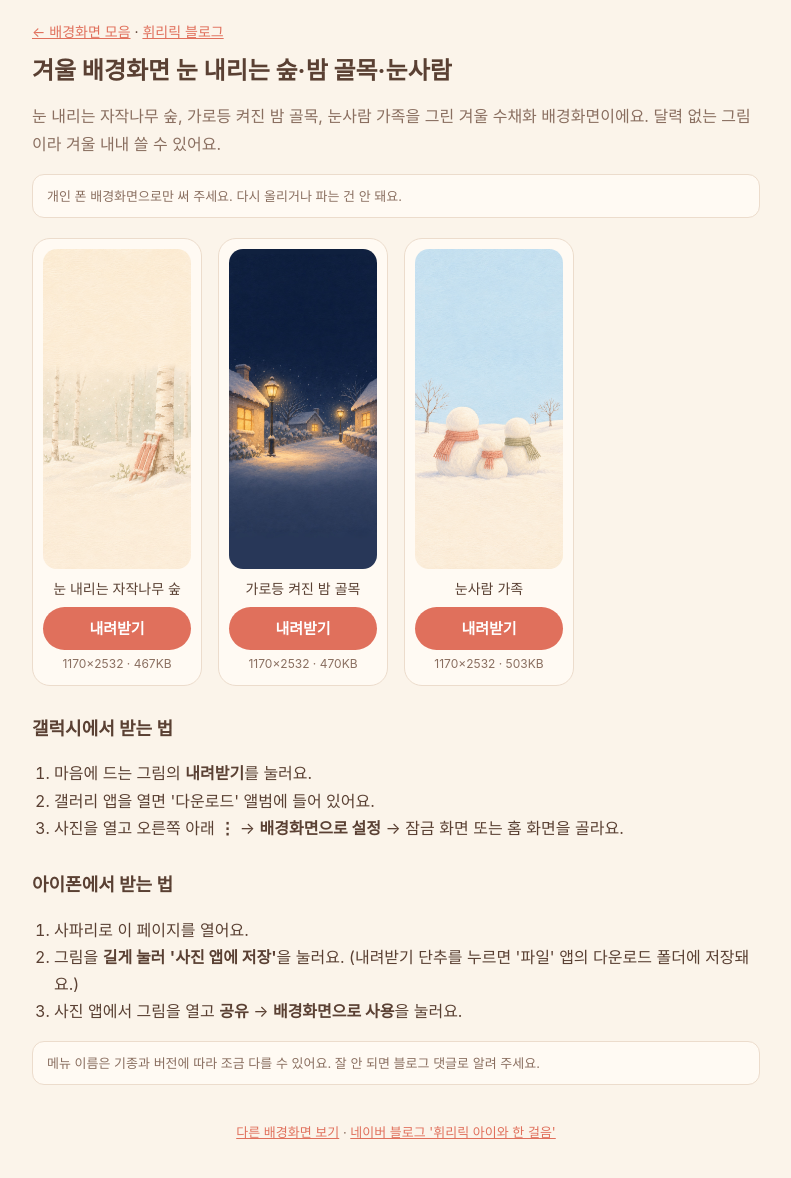
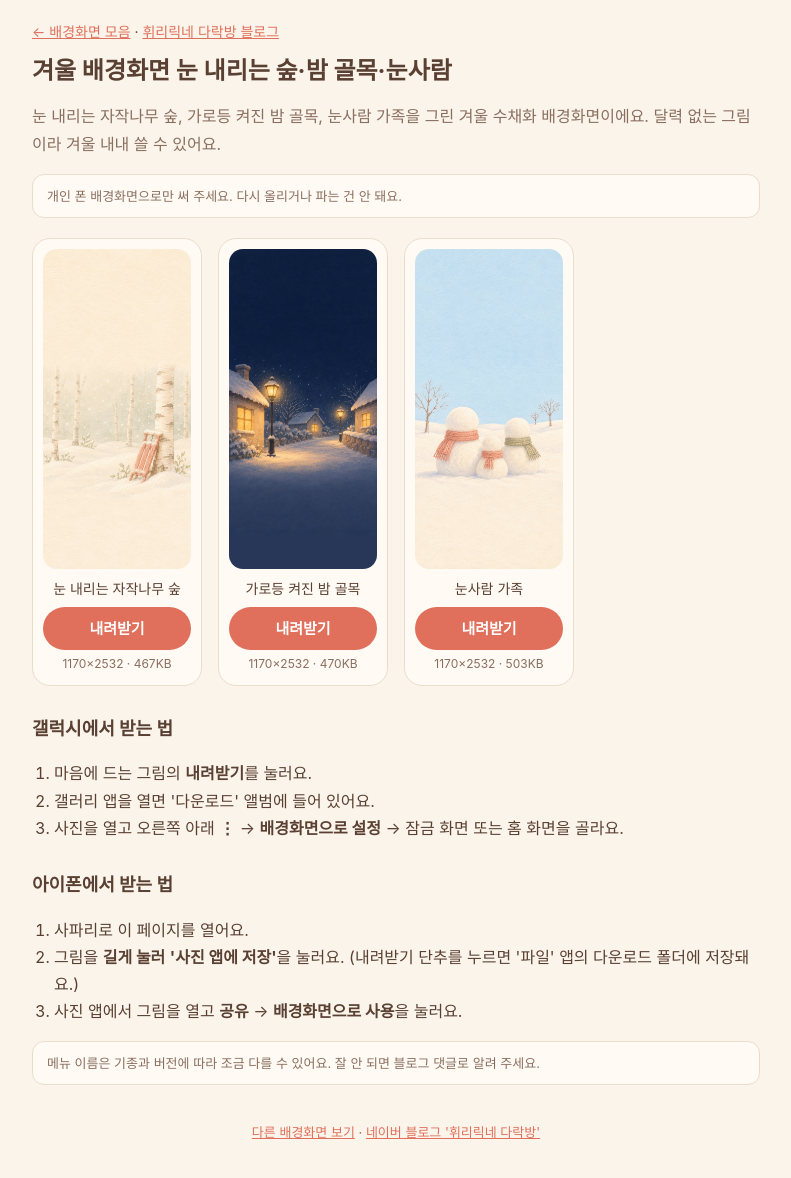
Before and after one commit to hyehin9021/hyehin9021.github.io, a plain HTML site: page wallpaper/2026-winter-snow/index.html in a window 1280 px wide. Shown: the whole page, without its empty margins (244-1035 px from the left). Drawn offline with Linux system fonts and the light colour scheme.

Commit message:
wallpaper: 블로그 이름을 휘리릭네 다락방으로

```diff
--- a/wallpaper/2026-winter-snow/index.html
+++ b/wallpaper/2026-winter-snow/index.html
@@ -1,5 +1,5 @@
 <!doctype html><html lang="ko"><head><meta charset="utf-8"><meta name="viewport" content="width=device-width,initial-scale=1">
-<title>겨울 배경화면 눈 내리는 숲·밤 골목·눈사람 무료 폰 배경화면 | 휘리릭 아이와 한 걸음</title><meta name="description" content="눈 내리는 자작나무 숲, 가로등 켜진 밤 골목, 눈사람 가족을 그린 겨울 수채화 배경화면이에요. 달력 없는 그림이라 겨울 내내 쓸 수 있어요.">
+<title>겨울 배경화면 눈 내리는 숲·밤 골목·눈사람 무료 폰 배경화면 | 휘리릭네 다락방</title><meta name="description" content="눈 내리는 자작나무 숲, 가로등 켜진 밤 골목, 눈사람 가족을 그린 겨울 수채화 배경화면이에요. 달력 없는 그림이라 겨울 내내 쓸 수 있어요.">
 <meta property="og:title" content="겨울 배경화면 눈 내리는 숲·밤 골목·눈사람"><meta property="og:description" content="눈 내리는 자작나무 숲, 가로등 켜진 밤 골목, 눈사람 가족을 그린 겨울 수채화 배경화면이에요. 달력 없는 그림이라 겨울 내내 쓸 수 있어요."><meta property="og:image" content="https://hyehin9021.github.io/wallpaper/2026-winter-snow/preview-01.jpg"><meta property="og:url" content="https://hyehin9021.github.io/wallpaper/2026-winter-snow/">
 <style>
 :root{--bg:#fbf4ea;--card:#fffaf3;--ink:#5a4033;--soft:#8a6f60;--coral:#e0705c;--line:#ecdccc}
@@ -14,7 +14,7 @@
 .size{font-size:12px;color:var(--soft);margin-top:4px}h2{font-size:18px;margin-top:28px}ol{padding-left:22px}
 .card{display:block;text-decoration:none;color:inherit}.foot{margin-top:36px;font-size:13px;color:var(--soft);text-align:center}
 </style></head><body><div class="w">
-<div class="top"><a href="../">← 배경화면 모음</a> · <a href="https://blog.naver.com/hyehin">휘리릭 블로그</a></div>
+<div class="top"><a href="../">← 배경화면 모음</a> · <a href="https://blog.naver.com/hyehin">휘리릭네 다락방 블로그</a></div>
 <h1>겨울 배경화면 눈 내리는 숲·밤 골목·눈사람</h1><p class="lead">눈 내리는 자작나무 숲, 가로등 켜진 밤 골목, 눈사람 가족을 그린 겨울 수채화 배경화면이에요. 달력 없는 그림이라 겨울 내내 쓸 수 있어요.</p>
 <p class="note">개인 폰 배경화면으로만 써 주세요. 다시 올리거나 파는 건 안 돼요.</p>
 <div class="grid"><div class="item"><img src="2026-winter-snow-01.jpg" alt="눈 내리는 자작나무 숲" loading="lazy"><p>눈 내리는 자작나무 숲</p>
@@ -24,5 +24,5 @@
 <h2>갤럭시에서 받는 법</h2><ol><li>마음에 드는 그림의 <b>내려받기</b>를 눌러요.</li><li>갤러리 앱을 열면 '다운로드' 앨범에 들어 있어요.</li><li>사진을 열고 오른쪽 아래 <b>⋮</b> → <b>배경화면으로 설정</b> → 잠금 화면 또는 홈 화면을 골라요.</li></ol>
 <h2>아이폰에서 받는 법</h2><ol><li>사파리로 이 페이지를 열어요.</li><li>그림을 <b>길게 눌러</b> <b>'사진 앱에 저장'</b>을 눌러요. (내려받기 단추를 누르면 '파일' 앱의 다운로드 폴더에 저장돼요.)</li><li>사진 앱에서 그림을 열고 <b>공유</b> → <b>배경화면으로 사용</b>을 눌러요.</li></ol>
 <p class="note">메뉴 이름은 기종과 버전에 따라 조금 다를 수 있어요. 잘 안 되면 블로그 댓글로 알려 주세요.</p>
-<div class="foot"><a href="../">다른 배경화면 보기</a> · <a href="https://blog.naver.com/hyehin">네이버 블로그 '휘리릭 아이와 한 걸음'</a></div>
+<div class="foot"><a href="../">다른 배경화면 보기</a> · <a href="https://blog.naver.com/hyehin">네이버 블로그 '휘리릭네 다락방'</a></div>
 </div></body></html>
```
Also changed, not shown: wallpaper/2026-12-christmas/index.html (+3 -3 lines), wallpaper/2026-weekend-cozy/index.html (+3 -3 lines), wallpaper/index.html (+2 -2 lines).
